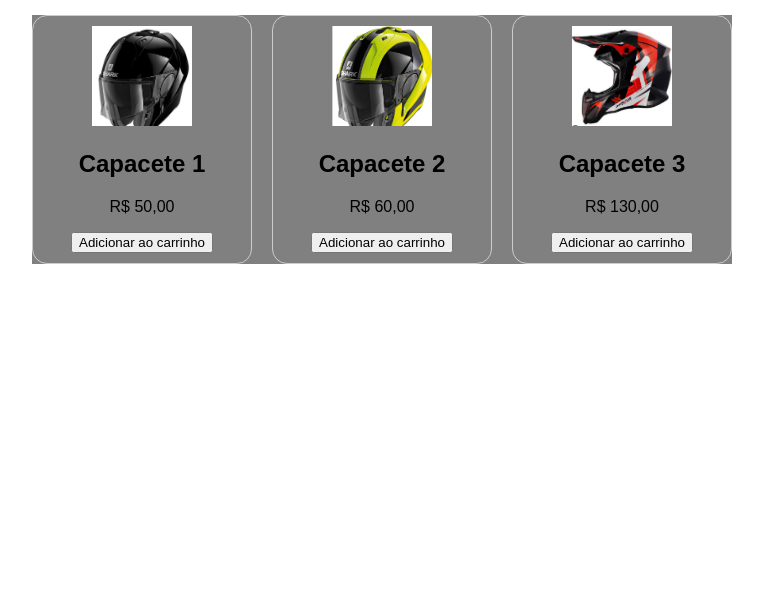
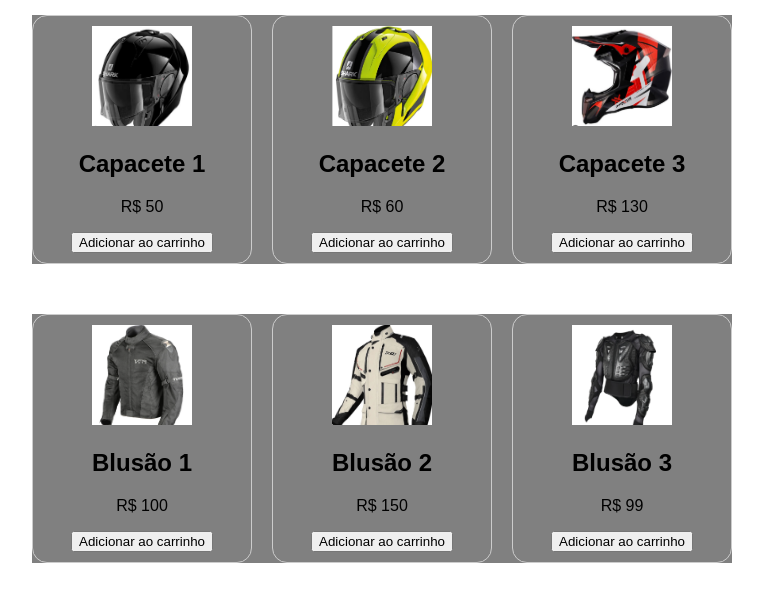
Before and after one commit to FilipeHanniel/CursoSenaiTestes, a PHP site: page / in a window 1280 px wide. Shown: the part 181-783 px from the top of the page, without its empty margins (258-1021 px from the left). Run offline with PHP 8.4, Linux system fonts and the light colour scheme.

Commit message:
Carregando produtos dinamicamente

```diff
--- a/Aula07/assets/css/estilo.css
+++ b/Aula07/assets/css/estilo.css
@@ -29,7 +29,7 @@ section {
     background-color: gray;
     display: flex;
     gap: 20px;
-
+    flex-wrap: wrap;
     flex-direction: row;
     justify-content: space-evenly;
 
--- a/Aula07/assets/index.html
+++ b/Aula07/assets/index.html
@@ -9,34 +9,23 @@
 <body>
     <header>
         <h1>Minha Loja OnLine</h1>
-        <a href="#" id="link_carrinho">Mostrar carrinho (0)</a>
+        <a href="#" id="link_carrinho">Mostrar Carrinho()</a>
     </header>
-    <main>
-        <section> <!-- capacete-->
-            <div class="produto">
-                <img src="images/capacete01.png" alt="">
-                <h2>Capacete 1</h2>
-                <p>R$ 50,00</p>
-                <button class="adicionarCarrinho">Adicionar ao carrinho</button>
-            </div>
-            <div class="produto">
-                    <img src="images/capacete02.png" alt="">
-                    <h2>Capacete 2</h2>
-                    <p>R$ 60,00</p>
-                    <button class="adicionarCarrinho">Adicionar ao carrinho</button>
-            </div>
-            <div class="produto">
-                <img src="images/capacete03.png" alt="">
-                <h2>Capacete 3</h2>
-                <p>R$ 130,00</p>
-                <button class="adicionarCarrinho">Adicionar ao carrinho</button>
-        </div>
+    <main id="principal">
+        <section id="capacetes" style="margin: 1px solid blue;"> <!-- capacete-->
+
+
         </section>
-        <section><!-- blusão-->
+        <section id="blusas" style="margin: 1px solid red;"><!-- blusão-->
+
 
         </section>
     </main>
 
     <script src="js/aplicação.js"></script>
+
+
 </body>
 </html>
+
+<!-- Aula 2023-09-05 02:30h -->
--- a/Aula07/assets/js/aplicação.js
+++ b/Aula07/assets/js/aplicação.js
@@ -1 +1,83 @@
-alert("teste")
+const produtos = [
+    {
+        tipo: "capacete",
+        nome: "Capacete 1",
+        alt: "Isto é um capacete, modelo1",
+        preco: 50,
+        imageURL: 'images/capacete01.png'
+    },
+    {
+        tipo: "capacete",
+        nome: "Capacete 2",
+        alt: "Isto é um capacete, modelo2",
+        preco: 60,
+        imageURL: 'images/capacete02.png'
+    },
+    {
+        tipo: "capacete",
+        nome: "Capacete 3",
+        alt: "Isto é uma blusa, modelo3",
+        preco: 130,
+        imageURL: 'images/capacete03.png',
+    },
+    {
+        tipo: "blusão",
+        nome: "Blusão 1",
+        alt: "Isto é uma blusa, modelo1",
+        preco: 100,
+        imageURL: 'images/blusa01.png'
+    },
+    {
+        tipo: "blusão",
+        nome: "Blusão 2",
+        alt: "Isto é um capacete, modelo2",
+        preco: 150,
+        imageURL: 'images/blusa02.png'
+    },
+    {
+        tipo: "blusão",
+        nome: "Blusão 3",
+        alt: "Isto é uma blusa, modelo3",
+        preco: 99,
+        imageURL: 'images/blusa03.png'
+    }
+
+]
+
+const carrinho = [];
+
+const adicionarCarrinho = (numeroItem) => {
+    carrinho.push(produtos[numeroItem]);
+    mostrarQuantidadeItensCarrinho();
+}
+
+const mostrarQuantidadeItensCarrinho = () => {
+    document.getElementById('link_carrinho').textContent = "Mostrar carrinho ("+ carrinho.length+ ")";
+
+}
+
+const criarProduto = (nome, alt, preco,imageURL, elemento, index) => {
+
+    elemento.innerHTML = elemento.innerHTML
+    + "<div class='produto'>" +
+    "<img src="+imageURL+" alt='"+alt+"'/>" +
+    "<h2>"+ nome + "</h2>    <p>R$ " + preco + "</p> <button class='adicionarCarrinho' onclick='adicionarCarrinho("+ index +")'>Adicionar ao carrinho</button> </div>";
+}
+
+const buscarProdutos = () => {
+    const lista = produtos;
+    lista.forEach((item, index) => {
+        let elemento = ""
+        if (item.tipo === 'capacete') {
+            elemento = document.getElementById('capacetes');
+        } else {
+            elemento = document.getElementById('blusas');
+        }
+        criarProduto(item.nome, item.alt, item.preco, item.imageURL, elemento, index);
+    })
+
+
+}
+
+mostrarQuantidadeItensCarrinho();
+buscarProdutos();
```
